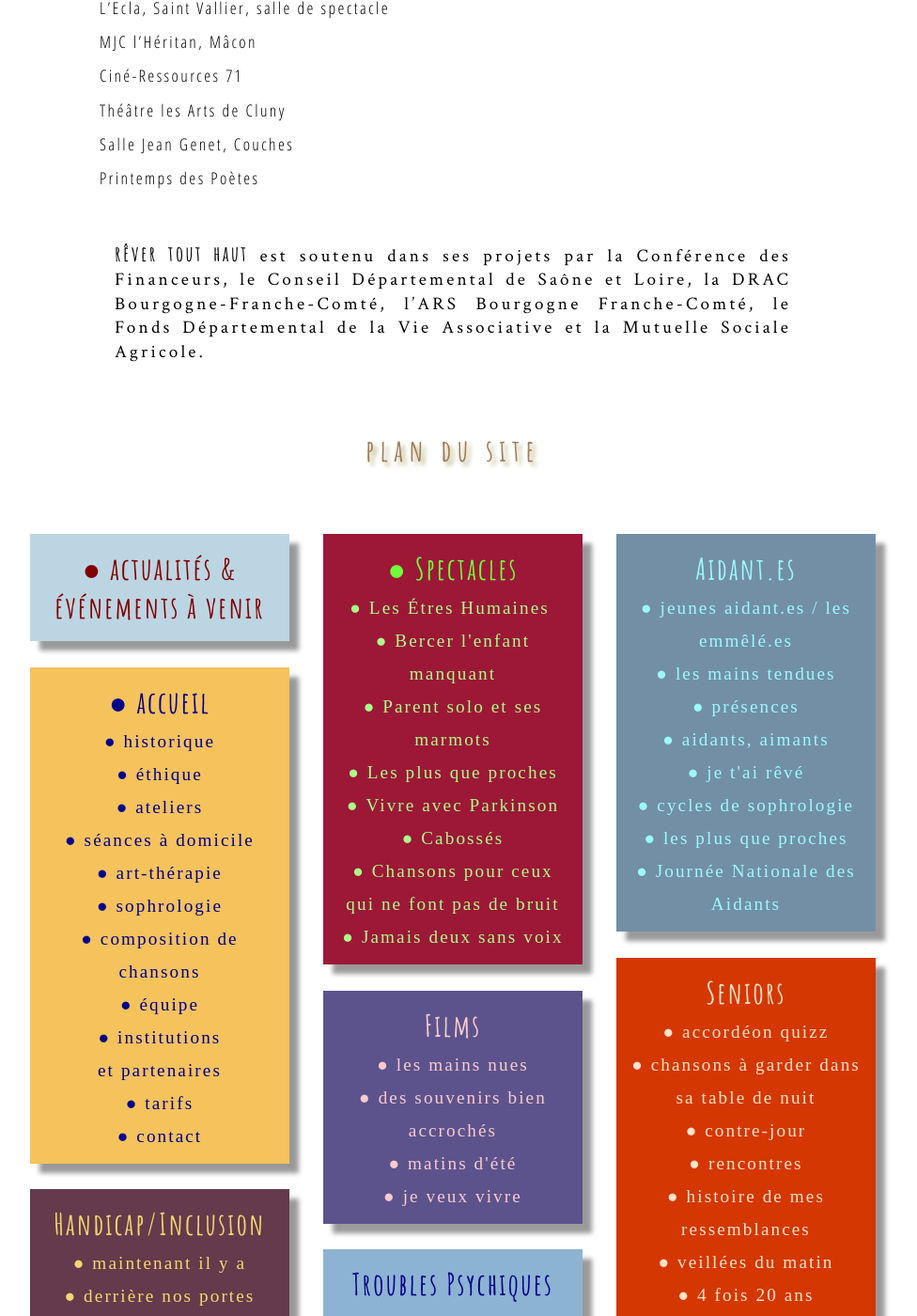
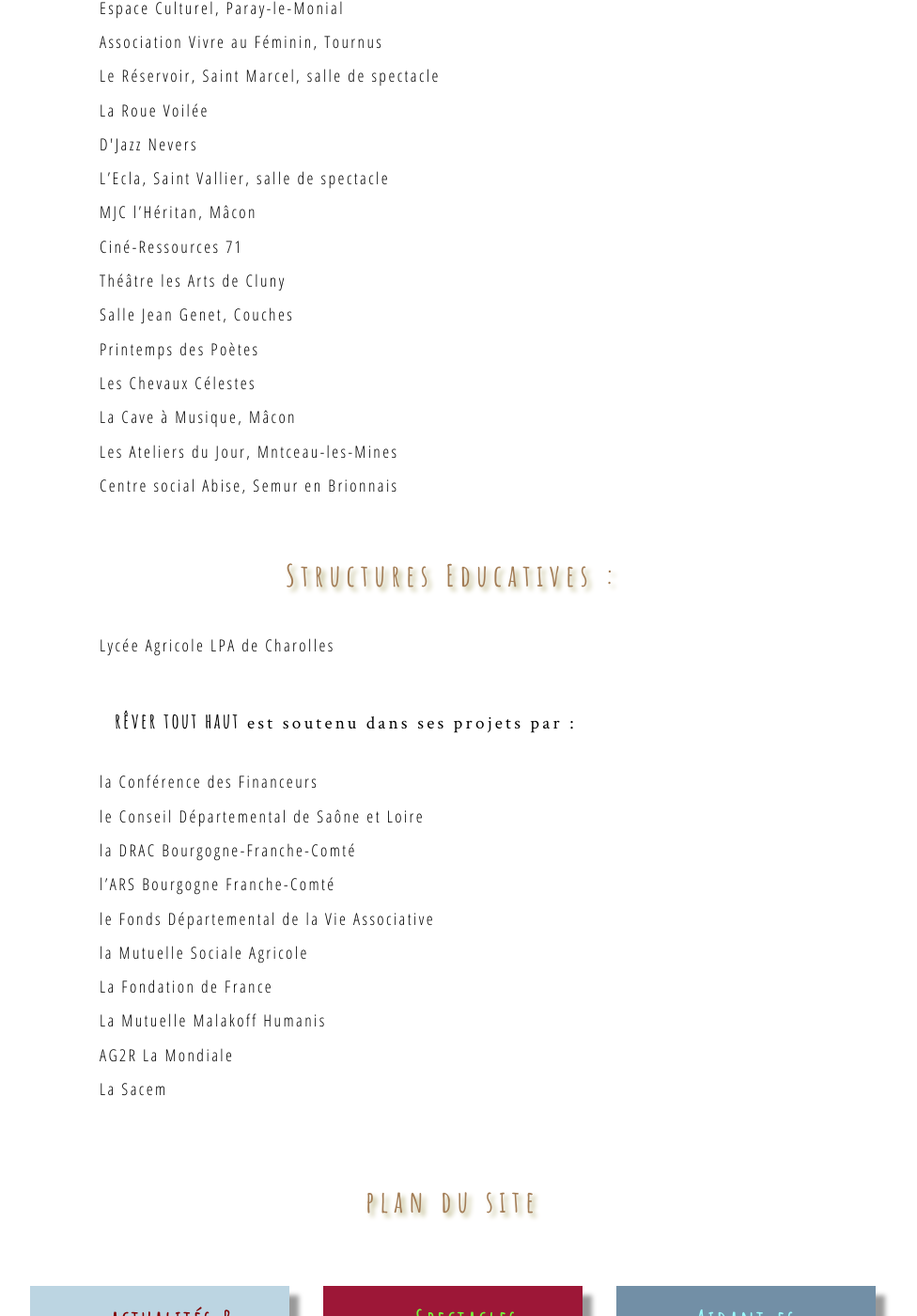
Before and after one commit to leshnik/revertouthaut, a Jekyll site: the page built from institutions-et-partenaires.md, in a window 1280 px wide and 1400 px high, scrolled down 2750 px. Shown: the whole window at 94% size, without its empty margins (158-1134 px from the left). Built offline with Jekyll 4.4.1, drawn with Linux system fonts in a browser that asks for light colours; some of the changed text lies outside the part shown.

Commit message:
update institutions partenaires

```diff
--- a/institutions-et-partenaires.md
+++ b/institutions-et-partenaires.md
@@ -19,6 +19,10 @@
 <li>Groupe d'Entraide Mutuelle (GEM) de Mâcon</li>
 <li>Pôle Association des Paralysés de France, France Handicap, Saint Rémy</li>
 <li>Service Santé et Handicap, Grand Chalon</li>
+<li>Résidence Séniors le Clos Lamartine, Cluny</li>
+<li>Foyer d’Accueil Médicalisé, Sennecey le Grand</li>
+<li>Service Addictologie la Fabrique, Hôpital de Montceau les Mines</li>
+<li>Association des Familles de Traumatisés crâniens, AFTC</li>
 </ul>
 
 <h2>Soutien aux Aidants :</h2>
@@ -79,6 +84,26 @@
 <li>Théâtre les Arts de Cluny</li>
 <li>Salle Jean Genet, Couches</li>
 <li>Printemps des Poètes</li>
+<li>Les Chevaux Célestes</li>
+<li>La Cave à Musique, Mâcon</li>
+<li>Les Ateliers du Jour, Mntceau-les-Mines</li>
+<li>Centre social Abise, Semur en Brionnais</li>
+</ul>
+<h2>Structures Educatives&nbsp;:</h2>
+<ul class="institutions">
+    <li>Lycée Agricole LPA de Charolles</li>
 </ul>
 
-<p class="intro-text"><span class="rever-typog">rêver tout haut</span> est soutenu dans ses projets par la Conférence des Financeurs, le Conseil Départemental de Saône et Loire, la DRAC Bourgogne-Franche-Comté, l’ARS Bourgogne Franche-Comté,  le Fonds Départemental de la Vie Associative et la Mutuelle Sociale Agricole.</p>
+<p class="intro-text"><span class="rever-typog">rêver tout haut</span> est soutenu dans ses projets par&nbsp;:</p>
+<ul class="institutions">
+<li>la Conférence des Financeurs</li>
+<li>le Conseil Départemental de Saône et Loire</li>
+<li>la DRAC Bourgogne-Franche-Comté</li>
+<li>l’ARS Bourgogne Franche-Comté</li>
+<li>le Fonds Départemental de la Vie Associative</li>
+<li>la Mutuelle Sociale Agricole</li>
+<li>La Fondation de France</li>
+<li>La Mutuelle Malakoff Humanis</li>
+<li>AG2R La Mondiale</li>
+<li>La Sacem</li>
+</ul>
```
Also changed, not shown: other parts of institutions-et-partenaires.md (+1 -0 lines).
